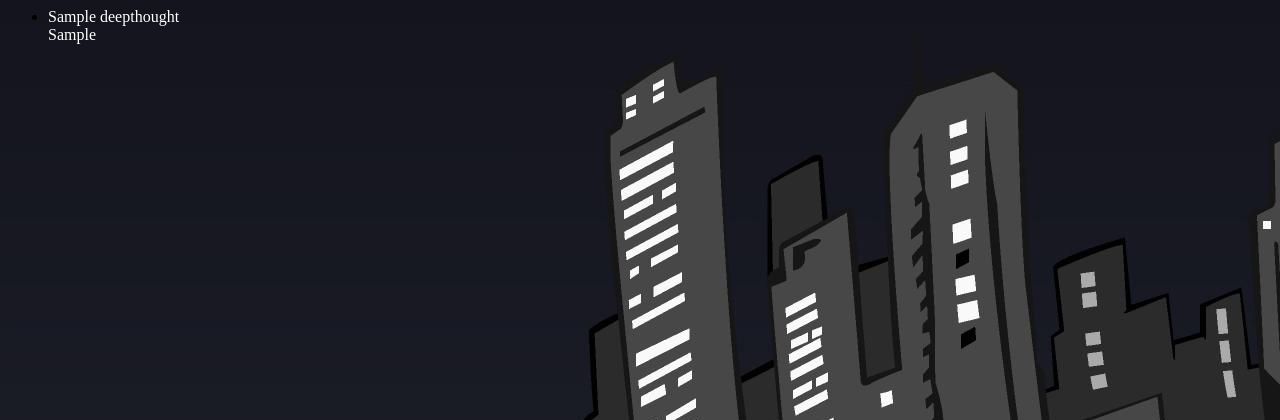
After one commit to GrayPhoton/Django-Project, a Django app: page /polls/deepthoughts/ in a window 1280 px wide. The commit adds this page. Shown: the top 420 px of the page. Run offline with Django 4.2, Linux system fonts and the light colour scheme; tables that the repository leaves empty hold one stand-in row (values such as "Sample post").

Commit message:
Change css file

```diff
--- a/polls/admin.py
+++ b/polls/admin.py
@@ -1,6 +1,6 @@
 from django.contrib import admin
 
-from .models import Question, Choice
+from .models import Question, Choice, DeepThought
 
 class ChoiceInLine(admin.TabularInline):
     model=Choice
@@ -17,3 +17,4 @@ class QuestionAdmin(admin.ModelAdmin):
     search_fields=['question_text']
 
 admin.site.register(Question, QuestionAdmin)
+admin.site.register(DeepThought)
--- a/polls/models.py
+++ b/polls/models.py
@@ -29,3 +29,10 @@ class Choice(models.Model):
 
     def __str__(self):
         return self.choice_text
+
+class DeepThought(models.Model):
+    title=models.CharField(max_length=50)
+    thoughts=models.TextField(default='Type your deepest thoughts...')
+
+    def __str__(self):
+        return self.title
--- a/polls/static/polls/style.css
+++ b/polls/static/polls/style.css
@@ -1,6 +1,9 @@
 li a {
-    color: green;
+    color: white;
 }
 body{
     background: white url(images/Persona\ 5\ Cityscape.jpg) no-repeat;
 }
+div{
+    color: white
+}
--- /dev/null
+++ b/polls/templates/polls/deepThought.html
@@ -0,0 +1,15 @@
+{% load static %}
+
+<link rel="stylesheet" href="{% static 'polls/style.css' %}">
+
+{% if latest_deep_thoughts %}
+    <ul>
+    {% for deepThought in latest_deep_thoughts %}
+    <li><a>{{ deepThought.title }}</a>
+        <div class="tab">{{deepThought.thoughts}}</div>
+    </li>
+    {% endfor %}
+    </ul>
+{% else %}
+    <p>No current deep thoughts.</p>
+{% endif %}
--- a/polls/urls.py
+++ b/polls/urls.py
@@ -8,4 +8,6 @@ urlpatterns = [
     path('<int:pk>/', views.DetailView.as_view(), name='detail'),
     path('<int:pk>/results/', views.ResultsView.as_view(), name='results'),
     path('<int:question_id>/vote/', views.vote, name='vote'),
+    path('deepthoughts/', views.deepThoughtView.as_view(), name='DeepThought'),
+    path('deepthoughts/list', views.deepThoughtView.as_view(), name='DeepThought'),
 ]
--- a/polls/views.py
+++ b/polls/views.py
@@ -4,9 +4,14 @@ from django.urls import reverse
 from django.views import generic
 from django.utils import timezone
 
-from .models import Choice, Question
+from .models import Choice, Question, DeepThought
 
+class deepThoughtView(generic.ListView):
+    template_name="polls/deepThought.html"
+    context_object_name='latest_deep_thoughts'
 
+    def get_queryset(self):
+        return DeepThought.objects.all()
 
 class IndexView(generic.ListView):
     template_name = 'polls/index.html'
```
Also changed, not shown: polls/migrations/0001_initial.py (deleted), polls/migrations/0002_deepthought.py (deleted), polls/migrations/0003_remove_deepthought_deep_thought_text_and_more.py (deleted), polls/migrations/0004_alter_deepthought_thoughts.py (deleted), polls/migrations/0005_delete_deepthought.py (deleted), polls/migrations/__init__.py (deleted).
